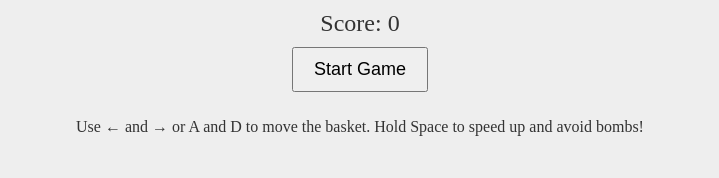
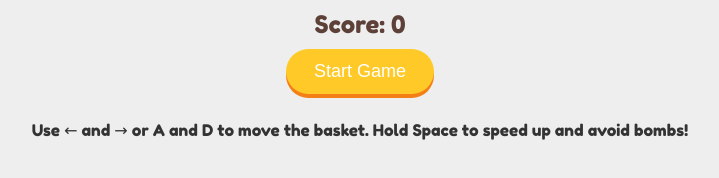
Before and after one commit to BenGothard/fruit-collector, a website built with Vite: page index.html in a window 1280 px wide. Shown: the whole page, without its empty margins (280-999 px from the left). Built offline with nearby package versions, Linux system fonts and the light colour scheme.

Commit message:
feat(ui): add bubbly styling

```diff
--- a/index.html
+++ b/index.html
@@ -3,6 +3,9 @@
 <head>
   <meta charset="UTF-8" />
   <title>Fruit Collector 🍎🍌🍓</title>
+  <link rel="preconnect" href="https://fonts.googleapis.com">
+  <link rel="preconnect" href="https://fonts.gstatic.com" crossorigin>
+  <link href="https://fonts.googleapis.com/css2?family=Fredoka+One&display=swap" rel="stylesheet">
   <link rel="stylesheet" href="./style.css">
 </head>
 <body>
--- a/style.css
+++ b/style.css
@@ -1,5 +1,14 @@
-body { margin: 0; overflow: hidden; }
-#game { display: block; margin: auto; background: #eee; }
+body {
+  margin: 0;
+  overflow: hidden;
+  background: linear-gradient(#fff9c4, #fce4ec);
+  font-family: 'Fredoka One', cursive;
+}
+#game {
+  display: block;
+  margin: auto;
+  background: #eee;
+}
 
 #ui {
   position: absolute;
@@ -14,15 +23,29 @@ body { margin: 0; overflow: hidden; }
 #score {
   font-size: 24px;
   margin: 10px 0;
+  color: #5d4037;
 }
 
 #startBtn,
 #pauseBtn,
 #restartBtn {
   pointer-events: auto;
-  padding: 10px 20px;
+  padding: 12px 28px;
   font-size: 18px;
   margin-bottom: 10px;
+  background: #ffca28;
+  border: none;
+  border-radius: 30px;
+  color: #fff;
+  box-shadow: 0 4px 0 #f57f17;
+  transition: transform 0.1s;
+}
+
+#startBtn:active,
+#pauseBtn:active,
+#restartBtn:active {
+  transform: translateY(2px);
+  box-shadow: 0 2px 0 #f57f17;
 }
 
 #instructions {
```
Also changed, not shown: docs/index.html (+5 -2 lines), 4 other files.
